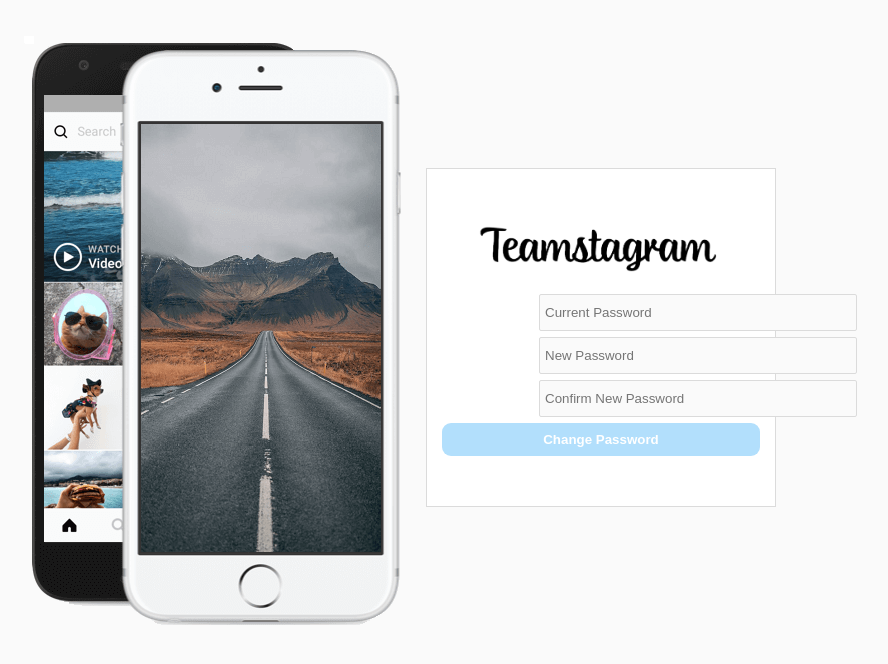
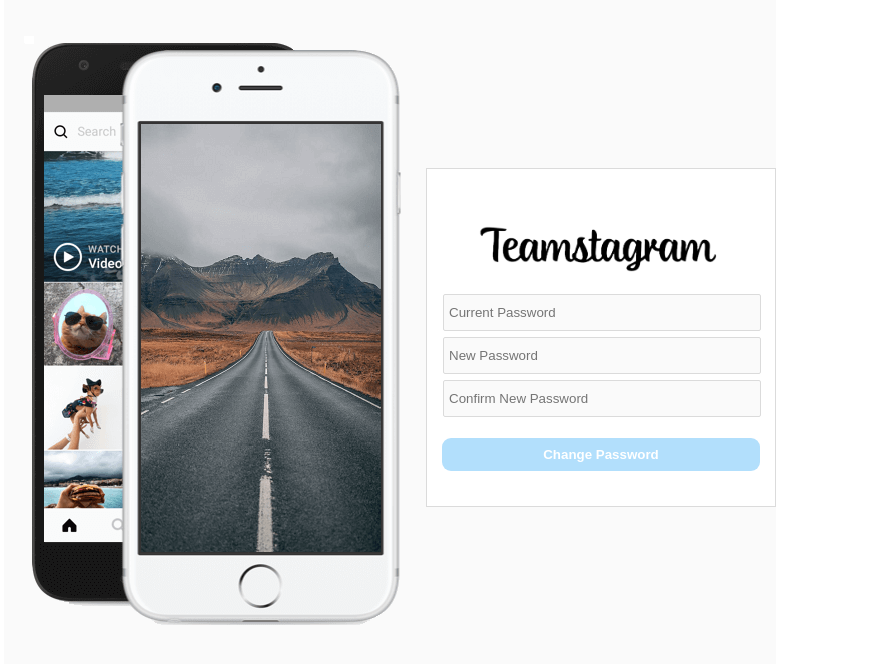
Before and after one commit to chanyangpraise/portfolioFrontend, a React (Vite) app: page /changepw in a window 1280 px wide. Shown: the top 664 px of the page, without its empty margins (250-1138 px from the left). Built offline with nearby package versions, Linux system fonts and the light colour scheme.

Commit message:
로그인 페이지 디자인 끝

```diff
--- a/src/Components/Login/ChangePassword.jsx
+++ b/src/Components/Login/ChangePassword.jsx
@@ -40,6 +40,7 @@ const ChangePassword = () => {
         <img className="instagram-logo" src={logo} />
     </div>
       <form onSubmit={handleSubmit}>
+        <div className='changepwinput'>
       <div className="inputs-container">
           <input type="password" value={currentPassword} onChange={(e) => setCurrentPassword(e.target.value)} placeholder="Current Password"/>
           </div>
@@ -49,6 +50,7 @@ const ChangePassword = () => {
           <div className="inputs-container">
           <input type="password" value={confirmNewPassword} onChange={(e) => setConfirmNewPassword(e.target.value)} placeholder="Confirm New Password"/>
           </div>
+          </div>
           <button className="login-button" type="submit">Change Password</button>
       </form>
     </div>
--- a/src/Components/Login/ForgotPassword.jsx
+++ b/src/Components/Login/ForgotPassword.jsx
@@ -32,6 +32,8 @@ return (
 <img className="instagram-logo" src={logo} />
 
     <form onSubmit={handleSubmit}>
+        <div className='forgotpwinput'>
+            <div className='forgotpwinputcontainer'>
     <div className="inputs-container">
         <input
 type="email"
@@ -40,7 +42,11 @@ type="email"
     required
 placeholder='Email'
         />
+        </div>
     </div>
+    </div>
+    <div className='forgotpwinput'>
+    <div className='forgotpwinputcontainer'>
     <div className="inputs-container">
         <input
         type="tel"
@@ -49,8 +55,12 @@ placeholder='Email'
         required
         placeholder='Phone Number'
         />
+            </div>
     </div>
+    </div>
+    <div className='resetpwbtn'>
     <button className="login-button" type="submit">Reset Password</button>
+    </div>
     {isValid && (
         <div>
                 <div className="inputs-container">
--- a/src/Components/Login/Register.jsx
+++ b/src/Components/Login/Register.jsx
@@ -24,11 +24,13 @@ return (
         <img className="instagram-logo" src={logo} />
     </div>
     <form onSubmit={handleSubmit}>
+        <div className="registerinput">
     <div className="inputs-container">
         <input type="email" value={email} onChange={handleEmailChange} placeholder= "Email"/>
         </div>
         <div className="inputs-container">
         <input type="password" value={password} onChange={handlePasswordChange} name="password" placeholder="Password" />
+    </div>
     </div>
     <button className="login-button" type="submit">Register</button>
     </form>
--- a/src/Routers/Login.css
+++ b/src/Routers/Login.css
@@ -1,7 +1,3 @@
-body {
-  background-color: #fafafa
-}
-
 .loginpage {
   --main-color: #0095f6;
   --text-color: #262626;
@@ -131,6 +127,8 @@ background-color: #fafafa;
   cursor: pointer;
   margin: auto;
   width: 300px;
+  position: relative;
+  top: 15px;
 }
 
 .login-button:hover{
@@ -166,6 +164,31 @@ background-color: #fafafa;
   cursor: pointer;
 }
 
+.changepwinput {
+  position: relative;
+  right: 96px;
+}
+
+.forgotpwinput {
+  position: relative;
+  right: 130px;
+}
+
+.forgotpwinputcontainer input{
+width: 235px;
+}
+
+.resetpwbtn {
+position: relative;
+right: 71px;
+top: 20px;
+}
+
+.registerinput {
+position: relative;
+right: 97px;
+}
+
 @media(max-width: 785px){
 
   .phones{
--- a/src/Routers/Login.jsx
+++ b/src/Routers/Login.jsx
@@ -24,6 +24,7 @@ function Login() {
       // send login request to server and handle response
     };
 return (
+    <div className='wholepage'>
     <div className="loginpage">
     <div id="content-container">
             {/*Phone's pictures section*/}
@@ -40,6 +41,7 @@ return (
         <Outlet/>
         </div>
         </div>
+        </div>
     );
     }
 
```
